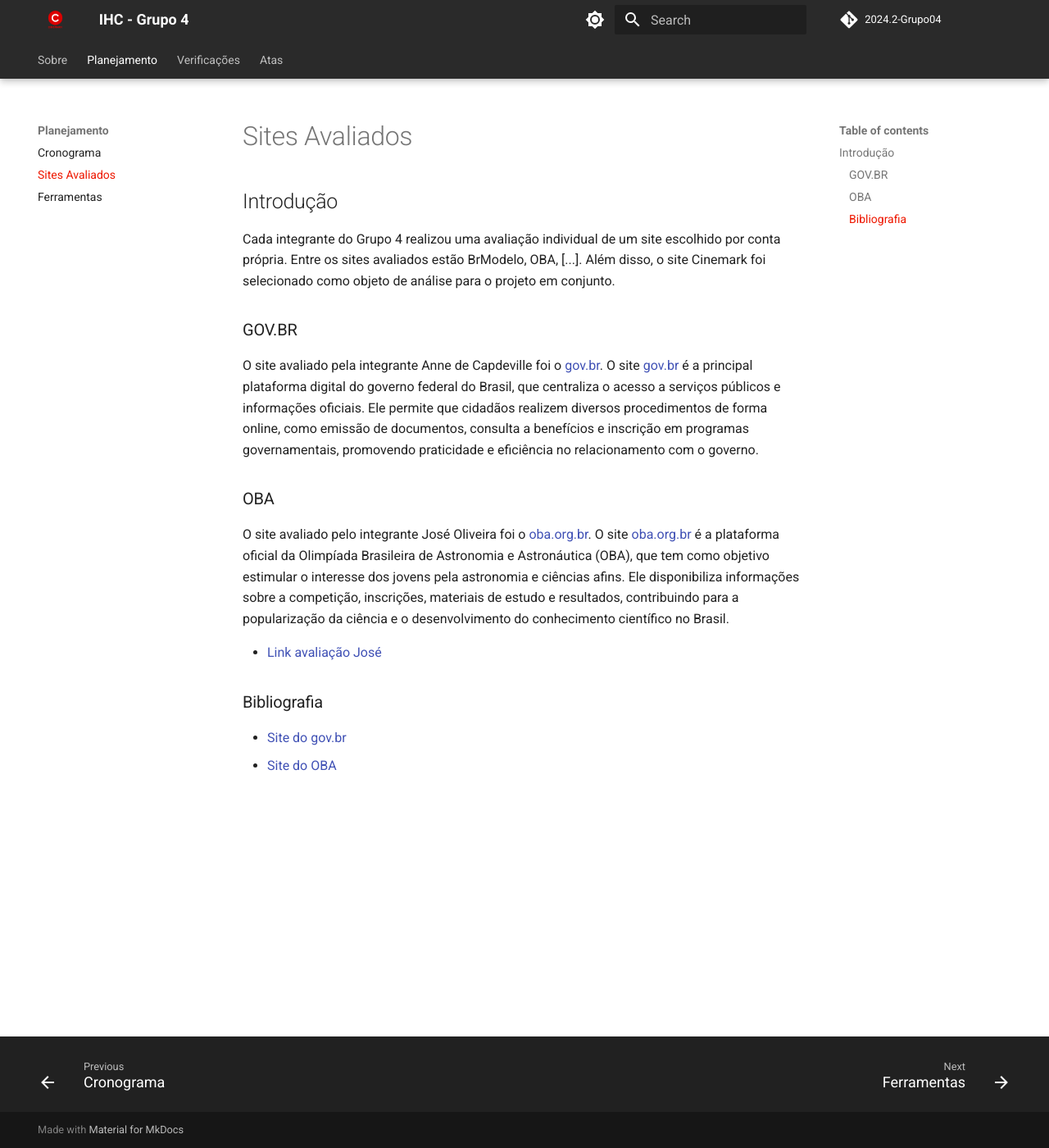
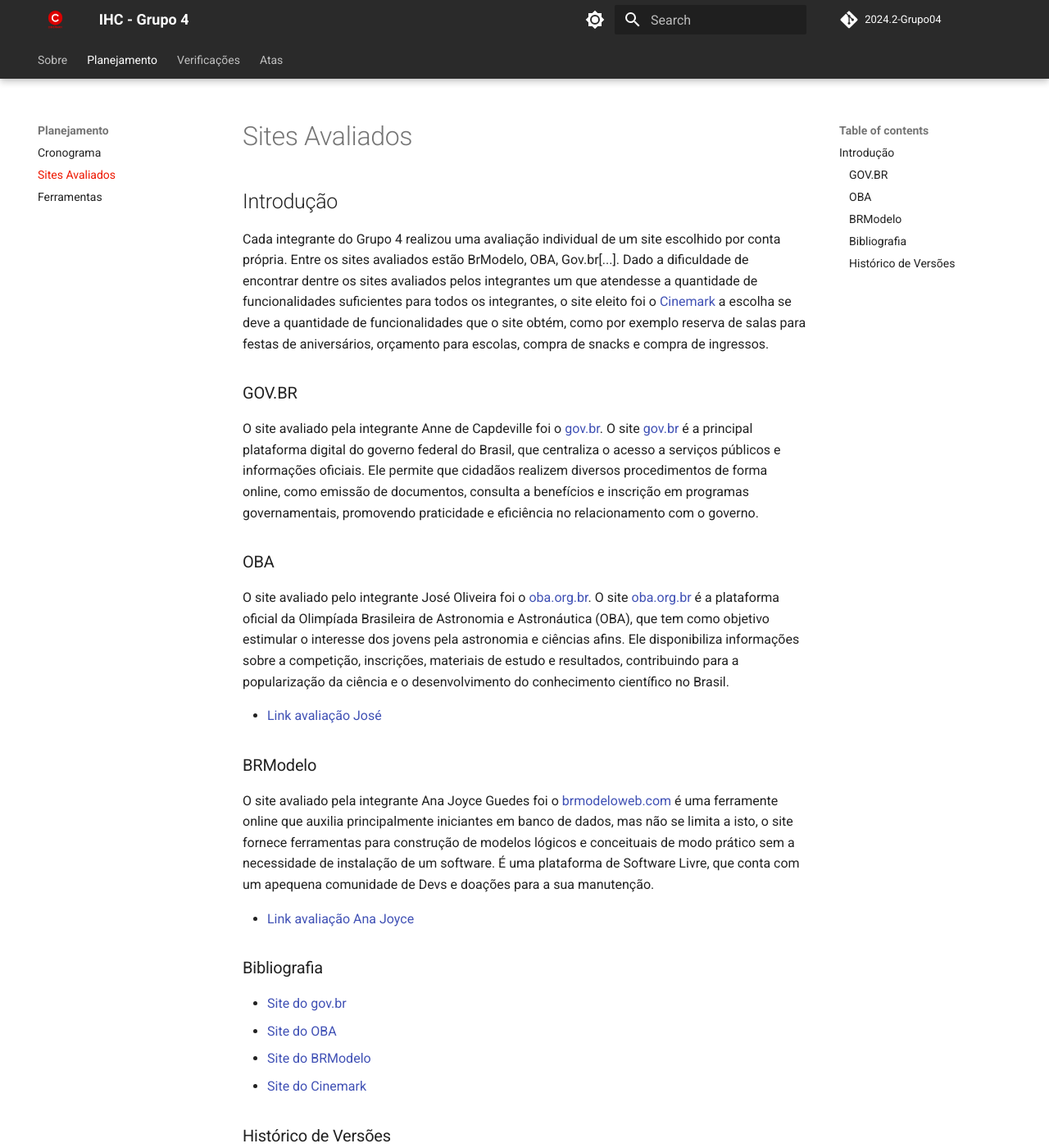
Before and after one commit to Interacao-Humano-Computador/2024.2-Grupo04, an MkDocs documentation site: the page built from docs/planejamento/sites-avaliados.md, in a window 1280 px wide and 1400 px high. Shown: the whole window at 82% size. Built offline with MkDocs 1.6.1 and Material for MkDocs 9.7.7, drawn with Linux system fonts in a browser that asks for light colours; comment, search, counter and statistics services are not loaded; some of the changed text lies outside the part shown.

Commit message:
add avaliação BRMODELO

```diff
--- a/docs/planejamento/sites-avaliados.md
+++ b/docs/planejamento/sites-avaliados.md
@@ -1,5 +1,5 @@
 ## Introdução
-Cada integrante do Grupo 4 realizou uma avaliação individual de um site escolhido por conta própria. Entre os sites avaliados estão BrModelo, OBA, [...]. Além disso, o site Cinemark foi selecionado como objeto de análise para o projeto em conjunto.
+Cada integrante do Grupo 4 realizou uma avaliação individual de um site escolhido por conta própria. Entre os sites avaliados estão BrModelo, OBA, Gov.br[...]. Dado a dificuldade de encontrar dentre os sites avaliados pelos integrantes um que atendesse a quantidade de funcionalidades suficientes para todos os integrantes, o site eleito foi o <a href="https://cinemark.com.br/">Cinemark</a> a escolha se deve a quantidade de funcionalidades que o site obtém, como por exemplo reserva de salas para festas de aniversários, orçamento para escolas, compra de snacks e compra de ingressos.
 
 ### GOV.BR
 O site avaliado pela integrante Anne de Capdeville foi o <a href="https://www.gov.br/pt-br">gov.br</a>. O site <a href="https://www.gov.br/pt-br">gov.br</a> é a principal plataforma digital do governo federal do Brasil, que centraliza o acesso a serviços públicos e informações oficiais. Ele permite que cidadãos realizem diversos procedimentos de forma online, como emissão de documentos, consulta a benefícios e inscrição em programas governamentais, promovendo praticidade e eficiência no relacionamento com o governo.
@@ -9,6 +9,22 @@
 
 - [Link avaliação José](https://docs.google.com/document/d/1Qr6aKGNXckI1gZOL08lBrYiuB5KQ3w3I8HheDWSizOk/edit?usp=sharing)
 
+
+### BRModelo
+O site avaliado pela integrante Ana Joyce Guedes foi o <a href="https://www.brmodeloweb.com/lang/pt-br/index.html">brmodeloweb.com</a> é uma ferramente online que auxilia principalmente iniciantes em banco de dados, mas não se limita a isto, o site fornece ferramentas para construção de modelos lógicos e conceituais de modo prático sem a necessidade de instalação de um software. É uma plataforma de Software Livre, que conta com um apequena comunidade de Devs e doações para a sua manutenção.
+
+- [Link avaliação Ana Joyce](https://drive.google.com/file/d/1i5NyOKasckuRvVDB760HsmLS5cOOqS0Z/view?usp=sharing)
+
+
 ### Bibliografia
 - [Site do gov.br](https://www.gov.br/pt-br)
 - [Site do OBA](https://www.oba.org.br/)
+- [Site do BRModelo](ttps://www.brmodeloweb.com/lang/pt-br/index.html)
+- [Site do Cinemark](https://cinemark.com.br/)
+
+### Histórico de Versões
+
+| Versão |     Descrição      |                     Autor(es)                     |    Data    |                     Revisor(es)                     | Data de revisão |
+| :----: | :----------------: | :-----------------------------------------------: | :--------: | :-------------------------------------------------: | :-------------: |
+|  1.0   | Organizaçao para a apresentação | [José Oliveira](https://github.com/Jose1277) | 12/11/2024 | [Pedro Miguel](https://github.com/pedromadbr) |   12/11/2024   |
+|  2.0   | Adição dos outros sites e mudança da intro | [Ana Joyce](https://github.com/anajoyceamorim) | 18/11/2024 | [Nome](https://github.com/nomedogithub) |   18/11/2024   |
```
